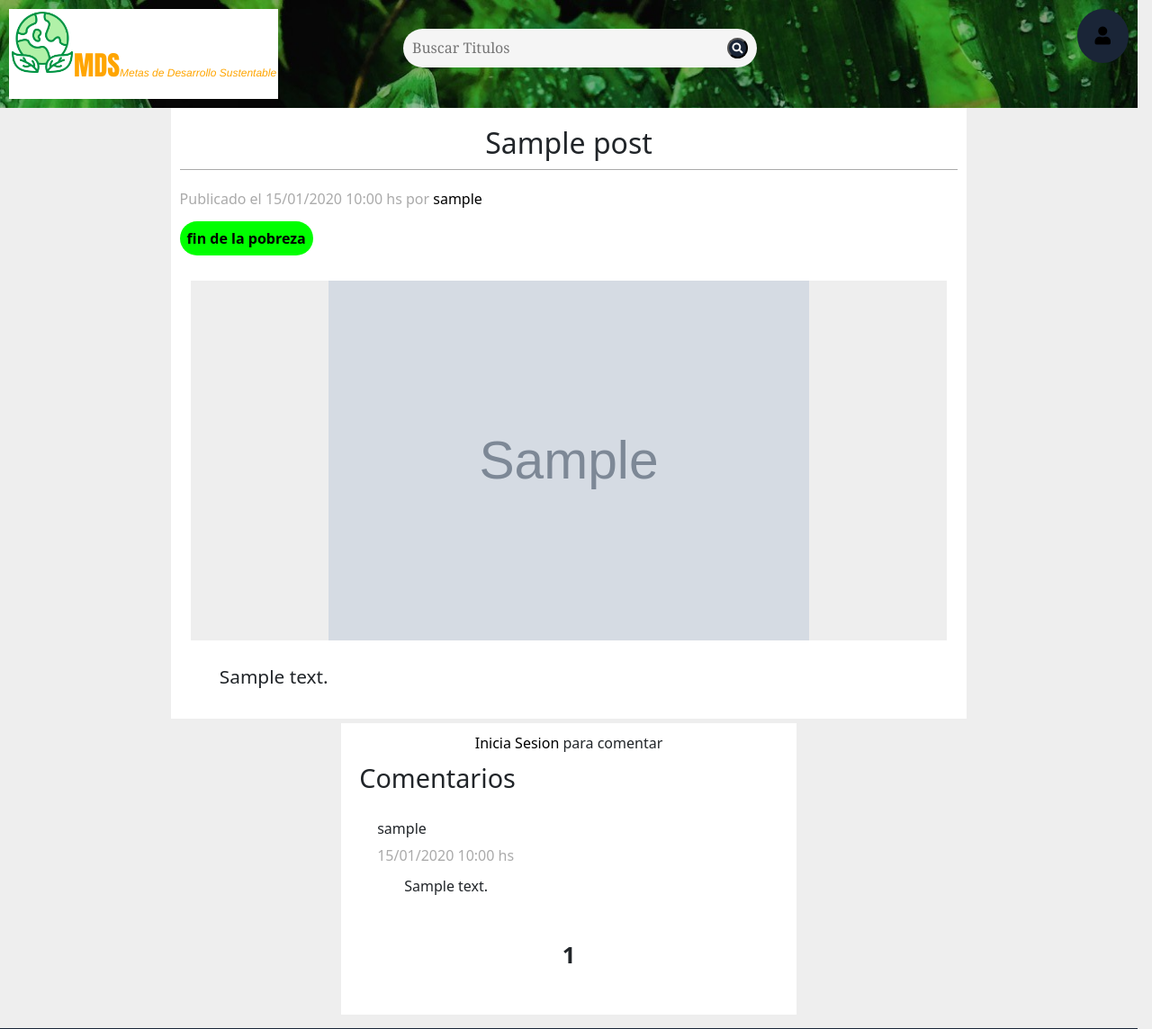
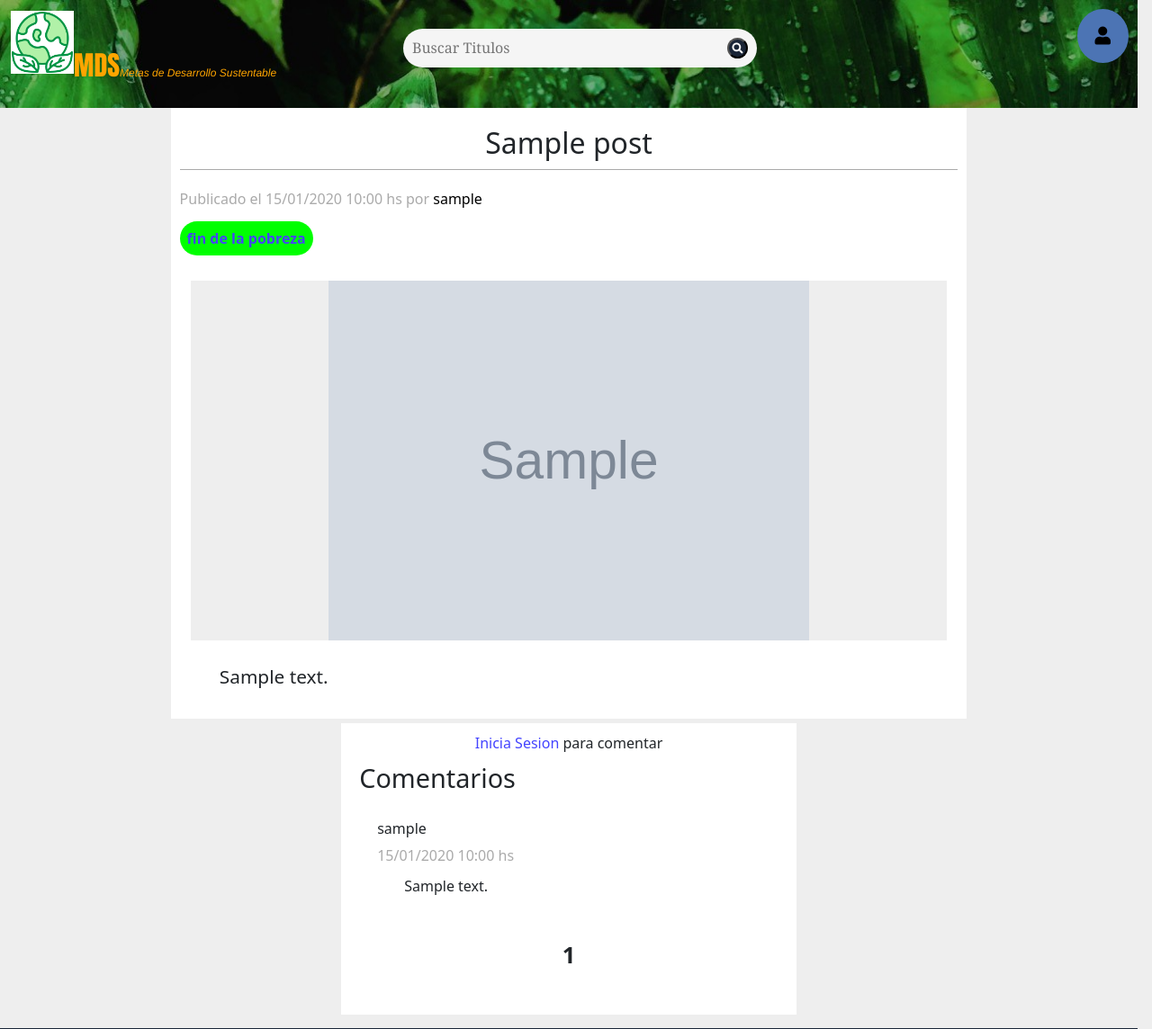
Before and after one commit to CamperDawn/Blog, a Django app: page /details/1/ in a window 1280 px wide. Shown: the top 1144 px of the page at 90% size. Run offline with Django 3.2, Linux system fonts and the light colour scheme; tables that the repository leaves empty hold one stand-in row (values such as "Sample post"); grey boxes marked "Sample" are stand-in pictures.

Commit message:
[fix]: general style

```diff
--- a/Server/Blog/static/base.css
+++ b/Server/Blog/static/base.css
@@ -42,11 +42,11 @@ header.header{
     padding: 10px;
 }
 .contenedor-logo {
-    background-color: #fff;
     padding: 2px;
     display: flex;
 }
 .contenedor-logo>img {
+    background-color: #fff;
     width: 70px;
     height: 70px;
 }
@@ -183,7 +183,7 @@ i{
 }
 .fa-user{
     color: whitesmoke;
-    background: #1a2537;
+    background: #4c74b4;
     border-radius: 50%;
     border: none;
     cursor: pointer;
--- a/Server/Blog/static/details.css
+++ b/Server/Blog/static/details.css
@@ -22,8 +22,8 @@ body {
     color: #aaa;
     padding: 0 10px;
 }
-span>a {
-    color: #44f;
+.author-linlk>a {
+    color: #44f !important;
 }
 
 .category {
@@ -34,6 +34,7 @@ span>a {
     padding: 8px;
     font-weight: 700;
     background-color: #0f0;
+    color: #44f !important;
     border-radius: 20px;
 }
 
@@ -98,6 +99,9 @@ span>a {
     justify-content: center;
     width: 100%;
 }
+.msj-login>a {
+    color: #44f !important;
+}
 
 .comment-item {
     width: 90%;
--- a/Server/Blog/static/home.css
+++ b/Server/Blog/static/home.css
@@ -4,7 +4,6 @@
 .carousel-inner {
     height: 400px;
     padding-top: 5%;
-    background-color: #bbb;
 }
 .carousel-item {
     position: relative;
--- a/Server/Blog/static/profile.css
+++ b/Server/Blog/static/profile.css
@@ -53,7 +53,7 @@ body {
     padding: 8px;
     border-radius: 8px;
     background-color: #44f;
-    color: #fff;
+    color: #fff !important;
     text-align: center;
 }
 
```
